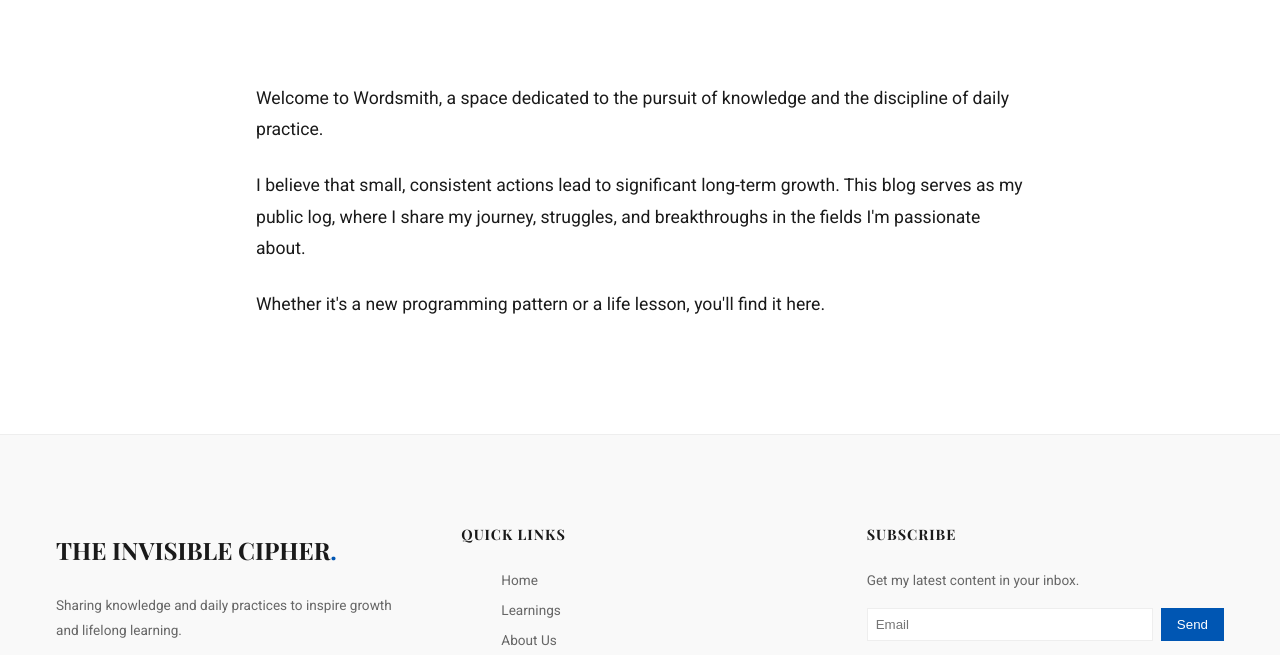
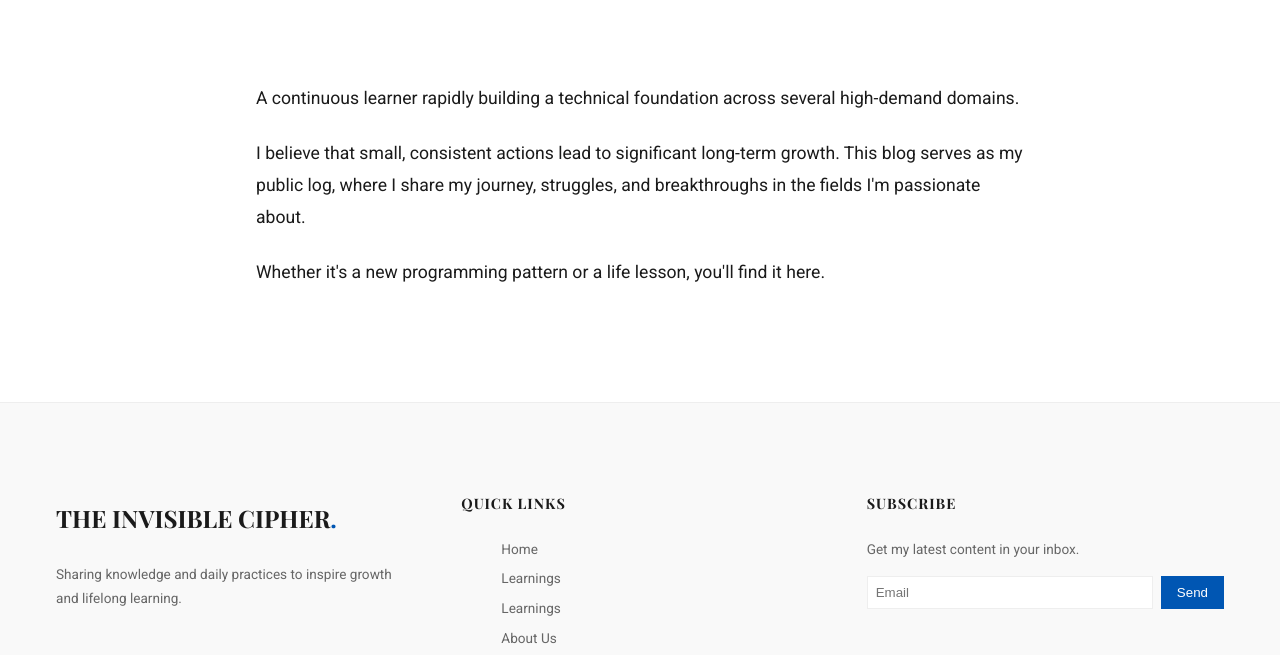
Before and after one commit to prathamkhairmode15/Blog_Site, a website built with Vite: page about.html in a window 1280 px wide. Shown: the part 283-938 px from the top of the page. Built offline with nearby package versions, Linux system fonts and the light colour scheme; a web font is replaced by a local one.

Commit message:
About Section

```diff
--- a/about.html
+++ b/about.html
@@ -19,8 +19,8 @@
         <div class="content-wrapper" style="grid-template-columns: 1fr; max-width: 800px; padding-top: 5rem;">
             <h1 style="font-size: 3rem; margin-bottom: 2rem;">About Me</h1>
             <div class="about-content" style="font-size: 1.1rem; line-height: 1.8;">
-                <p style="margin-bottom: 1.5rem;">Welcome to Wordsmith, a space dedicated to the pursuit of knowledge
-                    and the discipline of daily practice.</p>
+                <p style="margin-bottom: 1.5rem;">A continuous learner rapidly building a technical foundation across
+                    several high-demand domains.</p>
                 <p style="margin-bottom: 1.5rem;">I believe that small, consistent actions lead to significant long-term
                     growth. This blog serves as my public log, where I share my journey, struggles, and breakthroughs in
                     the fields I'm passionate about.</p>
--- a/src/components/footer.js
+++ b/src/components/footer.js
@@ -12,6 +12,7 @@ export function initFooter() {
                 <h5 style="text-transform: uppercase; font-size: 0.9rem; margin-bottom: 1.5rem; letter-spacing: 1px;">Quick Links</h5>
                 <ul style="font-size: 0.85rem; color: var(--text-muted);">
                     <li style="margin-bottom: 0.5rem;"><a href="index.html">Home</a></li>
+                    <li style="margin-bottom: 0.5rem;"><a href="learnings.html">Learnings</a></li>
                     <li style="margin-bottom: 0.5rem;"><a href="learnings.html">Learnings</a></li>
                     <li style="margin-bottom: 0.5rem;"><a href="about.html">About Us</a></li>
                     <li style="margin-bottom: 0.5rem;"><a href="contact.html">Contact</a></li>
```
Also changed, not shown: breaking.html (+2 -2 lines).
